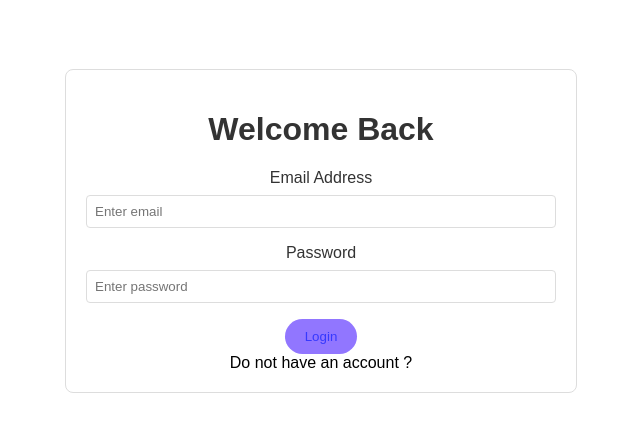
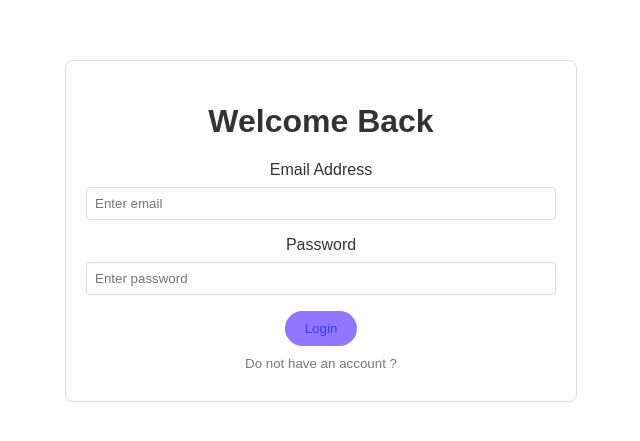
Before and after one commit to Soumik38/group-video-call-frontend, a React (Create React App) app: page /signin in a window 1280 px wide. Shown: the part 169-610 px from the top of the page, without its empty margins (319-959 px from the left). Built offline with nearby package versions, Linux system fonts and the light colour scheme; no server answers.

Commit message:
commit 5

```diff
--- a/public/index.html
+++ b/public/index.html
@@ -4,25 +4,12 @@
     <meta charset="utf-8" />
     <meta name="viewport" content="width=device-width, initial-scale=1" />
     <meta name="theme-color" content="#000000" />
-    <meta
-      name="description"
-      content="Web site created using create-react-app"
-    />
-    <link rel="icon" href="https://img.icons8.com/fluent/48/000000/conference-call.png" size="16x16">
+    <meta name="description" content="Web site created using create-react-app"/>
+    <link rel="icon" href="./videoCallIcon.webp">
     <title>Video Group Meeting</title>
   </head>
   <body>
     <noscript>You need to enable JavaScript to run this app.</noscript>
     <div id="root"></div>
-    <!--
-      This HTML file is a template.
-      If you open it directly in the browser, you will see an empty page.
-
-      You can add webfonts, meta tags, or analytics to this file.
-      The build step will place the bundled scripts into the <body> tag.
-
-      To begin the development, run `npm start` or `yarn start`.
-      To create a production bundle, use `npm run build` or `yarn build`.
-    -->
   </body>
 </html>
--- a/src/App.js
+++ b/src/App.js
@@ -5,7 +5,6 @@ import Room from './components/Room/Room'
 import SignIn from './components/SignIn/SignIn'
 import SignUp from './components/SignUp/SignUp'
 import styled from 'styled-components'
-import PrivateRoute from './PrivateRoute'
 
 function App() {
   return (
--- a/src/components/BottomBar/BottomBar.js
+++ b/src/components/BottomBar/BottomBar.js
@@ -1,4 +1,4 @@
-import React, { useCallback } from 'react';
+import React from 'react';
 import styled from 'styled-components';
 
 const BottomBar = ({
@@ -13,12 +13,6 @@ const BottomBar = ({
   showVideoDevices,
   setShowVideoDevices
 }) => {
-  const handleToggle = useCallback(
-    (e) => {
-      setShowVideoDevices((state) => !state);
-    },
-    [setShowVideoDevices]
-  );
 
   return (
     <Bar>
@@ -85,8 +79,6 @@ const Center = styled.div`
   justify-content: center;
 `;
 
-
-
 const FaIcon = styled.i`
   width: 30px;
   font-size: calc(16px + 1vmin);
@@ -149,5 +141,4 @@ const Button = styled.div`
 
 `;
 
-
 export default BottomBar;
--- a/src/components/Main/Main.css
+++ b/src/components/Main/Main.css
@@ -106,3 +106,8 @@ input {
   text-align: center;
   width: 40%;
 }
+
+.logout {
+  margin: 10px;
+  cursor: pointer;
+}
--- a/src/components/SignIn/SignIn.css
+++ b/src/components/SignIn/SignIn.css
@@ -88,3 +88,8 @@ input {
     text-align: center;
     width: 40%;
 }
+
+small {
+    margin: 10px;
+    cursor: pointer;
+}
--- a/src/components/SignIn/SignIn.js
+++ b/src/components/SignIn/SignIn.js
@@ -1,5 +1,4 @@
-import React,{useEffect,useState} from 'react'
-// import {useNavigate,Link} from 'react-router-dom'
+import React,{useState} from 'react'
 import axios from 'axios'
 import './SignIn.css'
 
@@ -42,7 +41,7 @@ const SignIn = (props) => {
           <button type='submit' onClick={submit} className='login-button'>Login</button>
         </form>
         <div className='mt-4'>
-        <span className='text-indigo-800 font-semibold' onClick={()=>{props.history.push('/signup')}}>Do not have an account ?</span>
+        <small onClick={()=>{props.history.push('/signup')}}>Do not have an account ?</small>
         </div>
       </div>
     </div>
--- a/src/components/SignUp/SignUp.css
+++ b/src/components/SignUp/SignUp.css
@@ -68,3 +68,8 @@ ul {
 .signup-button:hover {
     background-color: #402e85;
 }
+
+small {
+    margin: 10px;
+    cursor: pointer;
+}
--- a/src/components/SignUp/SignUp.js
+++ b/src/components/SignUp/SignUp.js
@@ -1,11 +1,11 @@
-import React,{useEffect,useState} from 'react'
+import React,{useState} from 'react'
 import axios from 'axios'
 import './SignUp.css'
 const SignUp = (props) => {
   const [email,setEmail]=useState('')
   const [pass,setPass]=useState('')
   const [name,setName]=useState('')
-  const [confPass,setConfPass]=useState('')
+  // const [confPass,setConfPass]=useState('')
 
   async function submit(e){
     e.preventDefault()
@@ -65,9 +65,9 @@ const SignUp = (props) => {
 
           <button type='submit' onClick={submit} className='signup-button'>Sign Up</button>
         </form>
-        <small>By creating an account, you agree to the <a href="#">Terms of Use</a> and <a href="#">Privacy Policy</a>.</small>
+        {/* <small>By creating an account, you agree to the <a >Terms of Use</a> and <a>Privacy Policy</a>.</small> */}
         <div className='mt-4'>
-        <span className='text-indigo-800 mt-3 font-semibold' onClick={()=>props.history.push('/signin')}>Already have an account ?</span>
+        <small onClick={()=>props.history.push('/signin')}>Already have an account ?</small>
         </div>
       </div>
     </div>
```
Also changed, not shown: src/PrivateRoute.js (deleted, +0 -10 lines), public/videoCallIcon.webp (added), src/components/Main/Main.js (indentation only).
